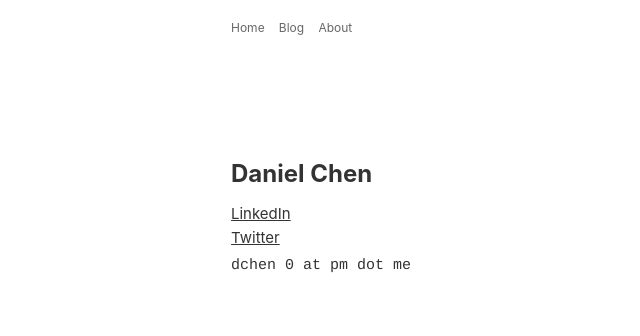
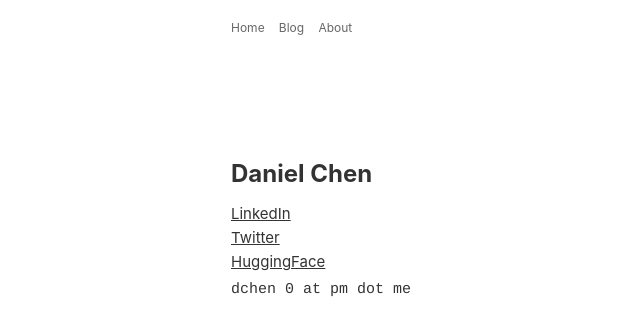
Before and after one commit to danielchen0/danielchen0.github.io, a Jekyll site: the page built from index.html, in a window 1280 px wide. Shown: the top 336 px of the page, without its empty margins (59-699 px from the left). Built offline with Jekyll 4.4.1, drawn with Linux system fonts in a browser that asks for light colours.

Commit message:
HuggingFace link

```diff
--- a/index.html
+++ b/index.html
@@ -14,6 +14,9 @@ keywords: computer science, machine learning, statistics, statistical machine le
 		<li>
 			<a href='https://x.com/naaaahman' target='_blank'>Twitter</a>
 		</li>
+		<li>
+			<a href='https://huggingface.co/dchen0' target='_blank'>HuggingFace</a>
+		</li>
 		<li id='contact'>
 			dchen 0 at pm dot me
 		</li>
```
